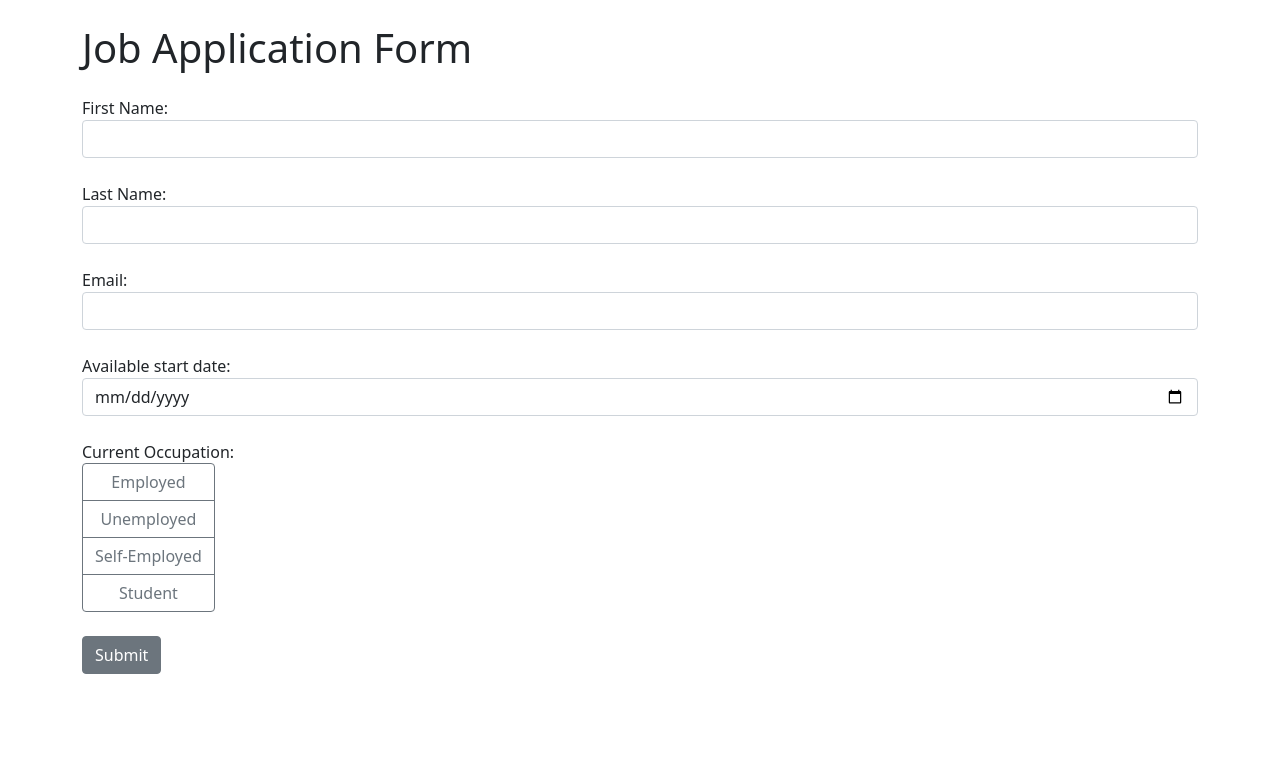
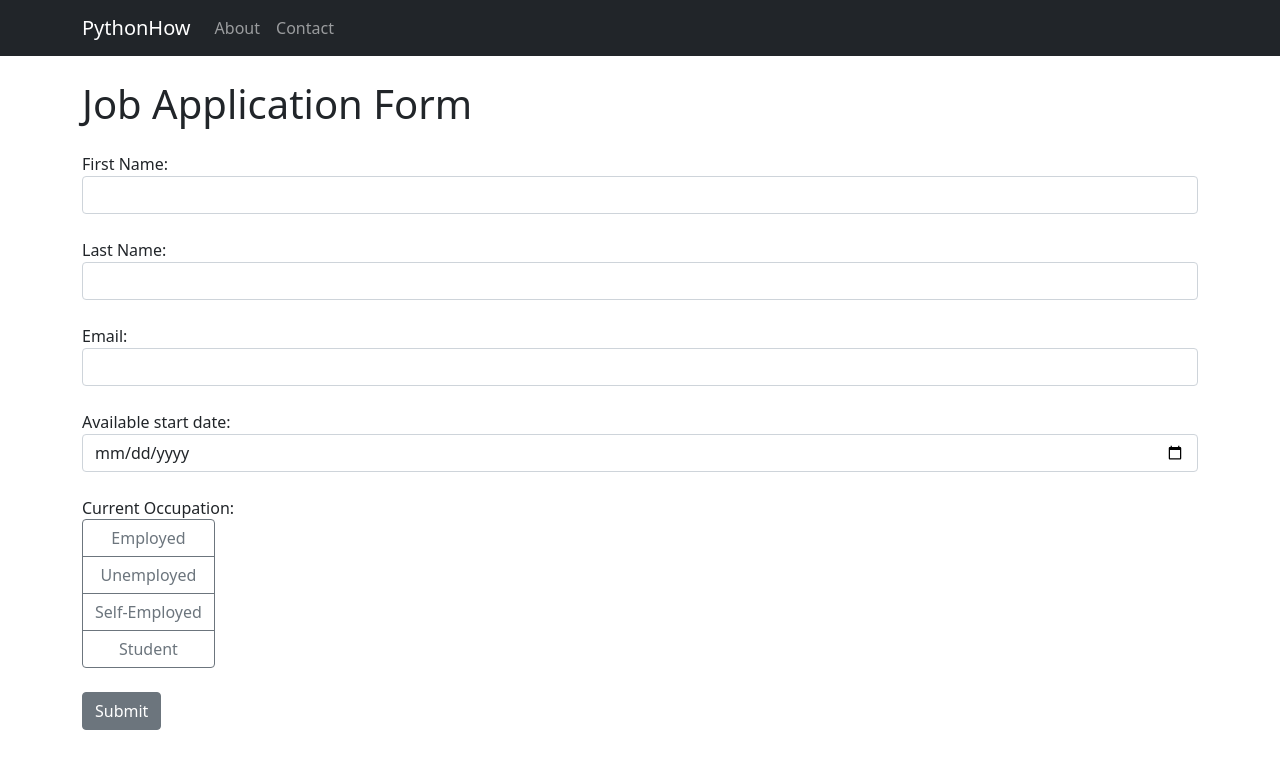
Before and after one commit to Humble-Servant/PMC_App17_Django_Form, a Django app: page / in a window 1280 px wide. Shown: the top 769 px of the page. Run offline with Django 4.2, Linux system fonts and the light colour scheme.

Commit message:
Created Menu Bar

```diff
--- a/job_application/templates/base.html
+++ b/job_application/templates/base.html
@@ -7,6 +7,24 @@
         <title>Job Application Form</title>
     </head>
     <body>
+        <nav class="navbar navbar-expand-lg navbar-dark bg-dark">
+          <div class="container">
+            <a class="navbar-brand" href="{% url 'index' %}">PythonHow</a>
+            <button class="navbar-toggler" type="button" data-bs-toggle="collapse" data-bs-target="#navbarNav" aria-controls="navbarNav" aria-expanded="false" aria-label="Toggle navigation">
+              <span class="navbar-toggler-icon"></span>
+            </button>
+            <div class="collapse navbar-collapse" id="navbarNav">
+              <ul class="navbar-nav">
+                <li class="nav-item {% if request.path == '/about/' %}active{% endif %}">
+                  <a class="nav-link" href="{% url 'about' %}">About</a>
+                </li>
+                <li class="nav-item">
+                  <a class="nav-link" href="#">Contact</a>
+                </li>
+              </ul>
+            </div>
+          </div>
+        </nav>
         <div class="container">
             {% block content %}
             {% endblock %}
```
